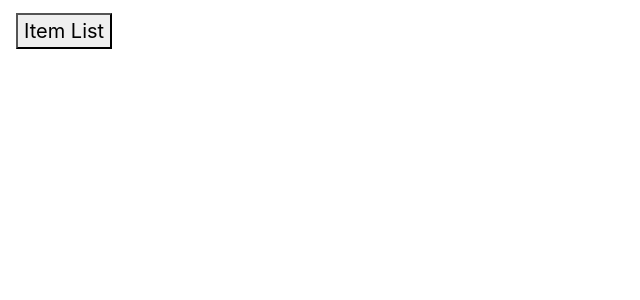
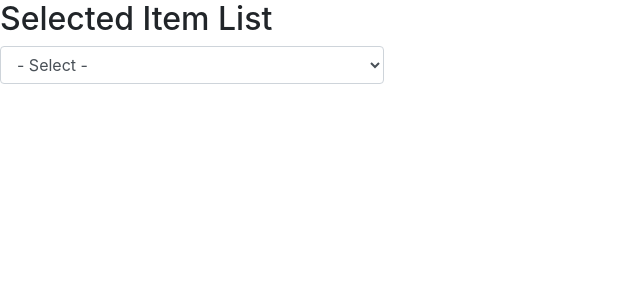
Before and after one commit to YiChunHung/Borrow_sys, a React app: page / in a window 1280 px wide. Shown: the top 300 px of the page, without its empty margins (0-640 px from the left). Built offline with nearby package versions, Linux system fonts and the light colour scheme; no server answers; the HTML template or start-up script is replaced by a standard one.

Commit message:
Complete Item List

```diff
--- a/package.json
+++ b/package.json
@@ -13,6 +13,7 @@
     "author": "",
     "license": "MIT",
     "dependencies": {
+        "axios": "^0.17.1",
         "bootstrap": "^4.0.0-beta",
         "react": "^15.4.2",
         "react-dom": "^15.4.2",
--- a/src/components/Borrowpage.jsx
+++ b/src/components/Borrowpage.jsx
@@ -1,40 +1,61 @@
 import React from 'react';
+import axios from 'axios';
 import ItemList from 'components/ItemList.jsx';
 import ITEM from 'components/item.json';
 
 export default class Borrowpage extends React.Component {
   constructor(props) {
     super(props);
+    axios({
+      method:'get',
+      url:'http://140.114.84.187:5000/api/items/read',
+      params: {'operator_uid':0},
+      headers: {
+        'Access-Control-Allow-Origin': 'http://140.114.84.187:5000/',
+      },
+      timeout: 1000,
+      "routes": {"cors": true}
+    })
+    .then(function(response) {
+      console.log(response)
+    });
     this.state = {
-    	selectedItems: []
+    	selectedItems: [],
+      item: ['- Select -', ...ITEM.item[0].name]
     };
     this.toggle = this.toggle.bind(this);
+    this.restoreItems = this.restoreItems.bind(this);
   }
 
-  toggle(e) {
-  	const className = e.target.className;
-  	const isPicked = this.state.selectedItems.includes(className);
+  toggle(item) {
+    const isPicked = this.state.selectedItems.includes(item);
 
-  	if(isPicked){
-  		this.setState({
-  			selectedItems: this.state.selectedItems.filter(function(item){return item != className})
-  		})
-  	}
-  	else{
-  		this.setState({
-  			selectedItems: [...this.state.selectedItems, className]
-  		})
-  	}
+    this.setState({
+      item: this.state.item.filter(function(stuff){return(stuff != item)})
+    })
+
+    if (isPicked != 'True') {
+      this.setState({
+        selectedItems: [...this.state.selectedItems, item]
+      })
+    }
+  }
+
+  restoreItems(item) {
+    this.setState({
+      item: [...this.state.item, item],
+      selectedItems: this.state.selectedItems.filter(function(stuff){return(stuff != item)})
+    })
   }
 
   render() {
-  	const item = ITEM.item[0].name;
     return (
       <div>
       	<ItemList
       		choosedItems = {this.toggle}
       		selectedItems = {this.state.selectedItems}
-      		item = {item}
+      		item = {this.state.item}
+          restoreItems = {this.restoreItems}
       	/>
       </div>
     );
--- a/src/components/ItemList.jsx
+++ b/src/components/ItemList.jsx
@@ -1,59 +1,62 @@
 import React from 'react';
 import { Collapse, Navbar, NavbarToggler, NavbarBrand, Nav, NavItem, NavLink } from 'reactstrap';
+import { Col, Button, Form, FormGroup, Label, Input, FormText } from 'reactstrap';
+import 'components/itemList.css'
 
 export default class ItemList extends React.Component {
   constructor(props) {
     super(props);
-    this.state = {
-      collapsed: true,
-    };
-    this.toggleNavbar = this.toggleNavbar.bind(this);
-    this.itemList = this.itemList.bind(this);
+    this.showList = this.showList.bind(this);
+    this.showSelectedList = this.showSelectedList.bind(this);
     this.toggle = this.toggle.bind(this);
-  }
-
-  toggleNavbar() {
-    this.setState({
-      collapsed: !this.state.collapsed
-    });
+    this.restoreItem = this.restoreItem.bind(this);
   }
 
   toggle(e) {
-    this.props.choosedItems(e)
+    var item = document.getElementById("exampleSelect").value
+    this.props.choosedItems(item)
   }
 
-  itemList(item) {
+  restoreItem(e) {
+    var item = e.target.className
+    this.props.restoreItems(item)
+  }
+
+  showList(item) {
     return(
-      <NavItem
-        key={item}
-      >
+      <option key={item} className="singleItem">
+        {item}
+      </option>
+    )
+  }
+
+  showSelectedList(item) {
+    return(
+      <p key={item} className="selectedItems">
+        {item}
         <button
-          style={{background: this.props.selectedItems.includes(item)? "blue":"white"}}
-          onClick={this.toggle}
           className={item}
+          onClick={this.restoreItem}
+          key={item}
         >
-          {item}
+          x
         </button>
-      </NavItem>
-    );
-
+      </p>
+    )
   }
 
   render() {
     return (
       <div>
-        <Navbar color="faded" light>
-          <NavbarBrand>
-            <button onClick={this.toggleNavbar} className="mr-auto">
-              Item List
-            </button>
-          </NavbarBrand>
-          <Collapse isOpen={!this.state.collapsed} navbar>
-            <Nav navbar>
-              {this.props.item.map(this.itemList)}
-            </Nav>
-          </Collapse>
-        </Navbar>
+        <h2>Selected Item List</h2>
+        {this.props.selectedItems.map(this.showSelectedList)}
+        <Form>
+          <FormGroup>
+            <Input type="select" className="itemList" id="exampleSelect" onChange={this.toggle}>
+              {this.props.item.map(this.showList)}
+            </Input>
+          </FormGroup>
+        </Form>
       </div>
     );
   }
--- /dev/null
+++ b/src/components/itemList.css
@@ -0,0 +1,10 @@
+.listTitle {
+	background-color: #fff;
+}
+
+#exampleSelect {
+	width: 30%;
+}
+
+.selectedItems {
+}
```
Also changed, not shown: 4 other files (tests, documents, lock files or other folders).
